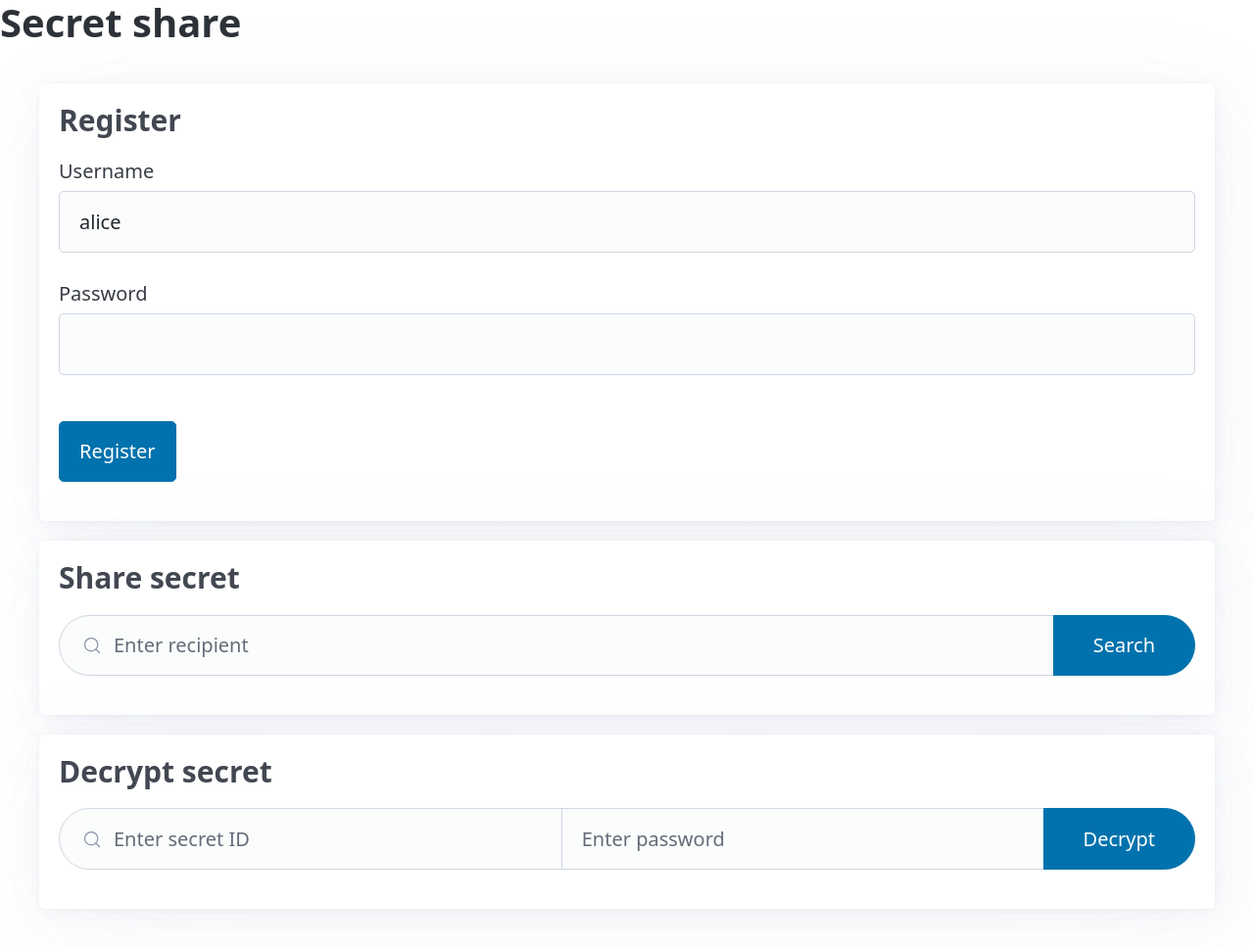
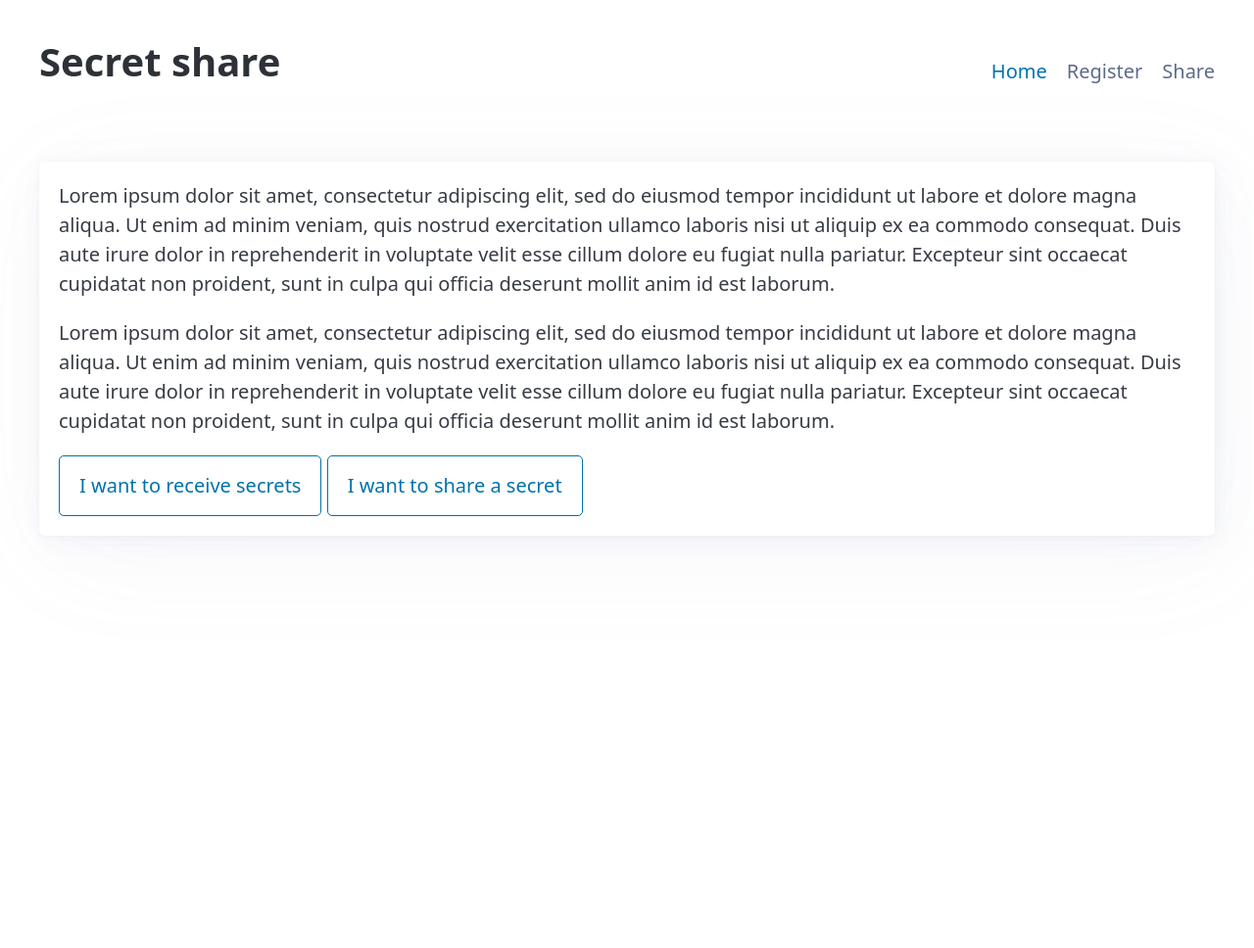
Before and after one commit to cipherly-xyz/cipherly, a plain HTML site: page frontend/index.html in a window 1280 px wide. Shown: the whole page at 98% size. After the commit the page ends 800 px from the top, so only its background shows below. Drawn offline with nearby package versions, Linux system fonts and the light colour scheme.

Commit message:
feat(frontend): split functionality in multiple views

```diff
--- a/frontend/index.html
+++ b/frontend/index.html
@@ -50,11 +50,25 @@
   </style>
 </head>
 <body
-    x-data = "{ debug: false }"
+    x-data = "{
+    debug: false,
+    view: new URLSearchParams(window.location.search).get('secret_id') ? 'decrypt' : new URLSearchParams(window.location.search).get('username') ? 'share' : 'home',
+    }"
     x-init = "debug = new URLSearchParams(window.location.search).get('debug')"
     >
-    </header>
-        <h1>Secret share</h1>
+    <header class="container">
+        <nav>
+            <ul>
+                <li @click="view = 'home'">
+                    <h1>Secret share</h1>
+                </li>
+            </ul>
+            <ul>
+                <li><a :class="view == 'home' ? 'primary' : 'secondary'" @click="view = 'home'">Home</a></li>
+                <li><a :class="view == 'registration' ? 'primary' : 'secondary'" @click="view = 'registration'">Register</a></li>
+                <li><a :class="view == 'share' ? 'primary' : 'secondary'" @click="view = 'share'">Share</a></li>
+            </ul>
+        </nav>
         <article class="debug-warning"  x-cloak x-show="debug == true">
             <p>SecretShare is running in debug mode. Do not enter any secret information or passwords.</p>
         </article>
@@ -62,7 +76,23 @@
 
         <main class="container">
 
-            <article x-data="{
+            <article x-cloak x-show="view == 'home'">
+                <p>
+                    Lorem ipsum dolor sit amet, consectetur adipiscing elit, sed do eiusmod tempor incididunt ut labore et dolore magna aliqua. Ut enim ad minim veniam, quis nostrud exercitation ullamco laboris nisi ut aliquip ex ea commodo consequat. Duis aute irure dolor in reprehenderit in voluptate velit esse cillum dolore eu fugiat nulla pariatur. Excepteur sint occaecat cupidatat non proident, sunt in culpa qui officia deserunt mollit anim id est laborum.
+                </p>
+                <p>
+                    Lorem ipsum dolor sit amet, consectetur adipiscing elit, sed do eiusmod tempor incididunt ut labore et dolore magna aliqua. Ut enim ad minim veniam, quis nostrud exercitation ullamco laboris nisi ut aliquip ex ea commodo consequat. Duis aute irure dolor in reprehenderit in voluptate velit esse cillum dolore eu fugiat nulla pariatur. Excepteur sint occaecat cupidatat non proident, sunt in culpa qui officia deserunt mollit anim id est laborum.
+                </p>
+
+                <button class="outline" @click="view = 'registration'">
+                    I want to receive secrets
+                </button>
+                <button class="outline" @click="view = 'share'">
+                    I want to share a secret
+                </button>
+            </article>
+
+            <article x-cloak x-show="view == 'registration'" x-data="{
                 model: {
                     username: 'alice',
                     password: ''
@@ -109,7 +139,7 @@
                 </div>
             </article>
 
-            <article x-data="{
+            <article  x-cloak x-show="view == 'share'" x-data="{
                 model: {
                     recipient: null,
                     search: new URLSearchParams(window.location.search).get('username'),
@@ -191,11 +221,13 @@
                 </div>
             </article>
 
-            <article x-data="{
-                model: {
-                    secret_id: null
-                }
-                }"
+            <article
+                x-cloak x-show="view == 'decrypt'"
+                x-data="{
+                    model: {
+                        secret_id: null
+                    }
+                    }"
                 x-init="model.secret_id = new URLSearchParams(window.location.search).get('secret_id')"
             >
                 <h3>Decrypt secret</h3>
```
